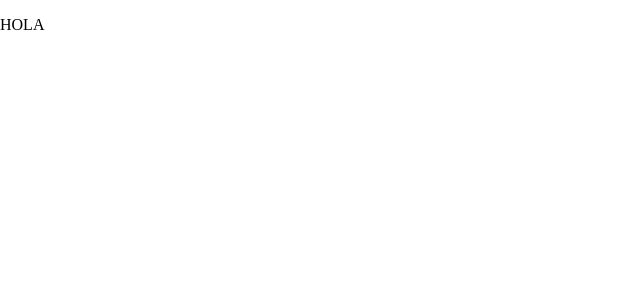
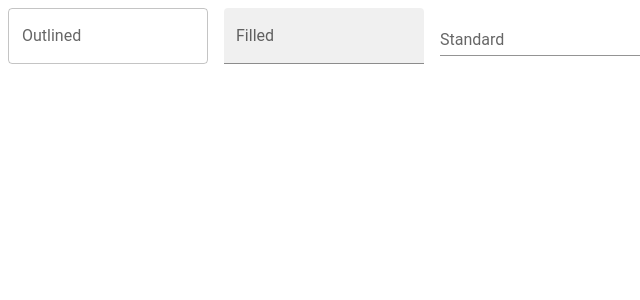
Before and after one commit to Duotech-Design/invitaciones, a React (Create React App) app: page /logIn in a window 1280 px wide. Shown: the top 300 px of the page, without its empty margins (0-640 px from the left). Built offline with nearby package versions, Linux system fonts and the light colour scheme; a web font is replaced by a local one.

Commit message:
input de login

```diff
--- a/package.json
+++ b/package.json
@@ -3,10 +3,12 @@
   "version": "0.1.0",
   "private": true,
   "dependencies": {
+    "@emotion/react": "^11.11.1",
     "@emotion/styled": "^11.11.0",
     "@mui/icons-material": "^5.14.9",
+    "@mui/joy": "^5.0.0-beta.18",
     "@mui/lab": "^5.0.0-alpha.146",
-    "@mui/material": "^5.14.9",
+    "@mui/material": "^5.15.0",
     "@testing-library/jest-dom": "^5.17.0",
     "@testing-library/react": "^13.4.0",
     "@testing-library/user-event": "^13.5.0",
--- a/src/App.js
+++ b/src/App.js
@@ -1,12 +1,13 @@
 import { BrowserRouter as Router, Route, Routes } from 'react-router-dom';
 import WeddingInvitation from './components/invitacion/WeddingInvitation';
 import { ThemeProvider } from '@mui/material/styles';
+
 import theme from './theme';
 //import Inicio from './pages/inicio'
 //import InicioInvitacion from './pages/inicio';
 import Inicio from './pages/inicio';
 import NewNavbar from './components/Navbar/NewNavbar';
-import LogIn from './components/LogIn/WeddingInvitation';
+import LogIn from './components/LogIn/LogIn';
 function App() {
   return (
     <Router>
--- a/src/components/LogIn/LogIn.js
+++ b/src/components/LogIn/LogIn.js
@@ -0,0 +1,24 @@
+import * as React from 'react';
+import Button from '@mui/joy/Button';
+import Input from '@mui/joy/Input';
+import Stack from '@mui/joy/Stack';
+import { Box } from '@mui/material';
+import TextField from '@mui/material/TextField';
+
+
+export default function LogIn() {
+  return (
+    <Box
+    component="form"
+    sx={{
+      '& > :not(style)': { m: 1, width: '25ch' },
+    }}
+    noValidate
+    autoComplete="off"
+  >
+    <TextField id="outlined-basic" label="Outlined" variant="outlined" />
+    <TextField id="filled-basic" label="Filled" variant="filled" />
+    <TextField id="standard-basic" label="Standard" variant="standard" />
+  </Box>
+  );
+}
--- a/src/components/LogIn/WeddingInvitation.js
+++ /dev/null
@@ -1,12 +0,0 @@
-import { Box } from '@mui/material';
-
-
-const LogIn = () => {
-  return (
-    <Box >
-      <p> HOLA </p>
-    </Box>
-  );
-}
-
-export default LogIn;
```
Also changed, not shown: 1 other file (tests, documents, lock files or other folders).
